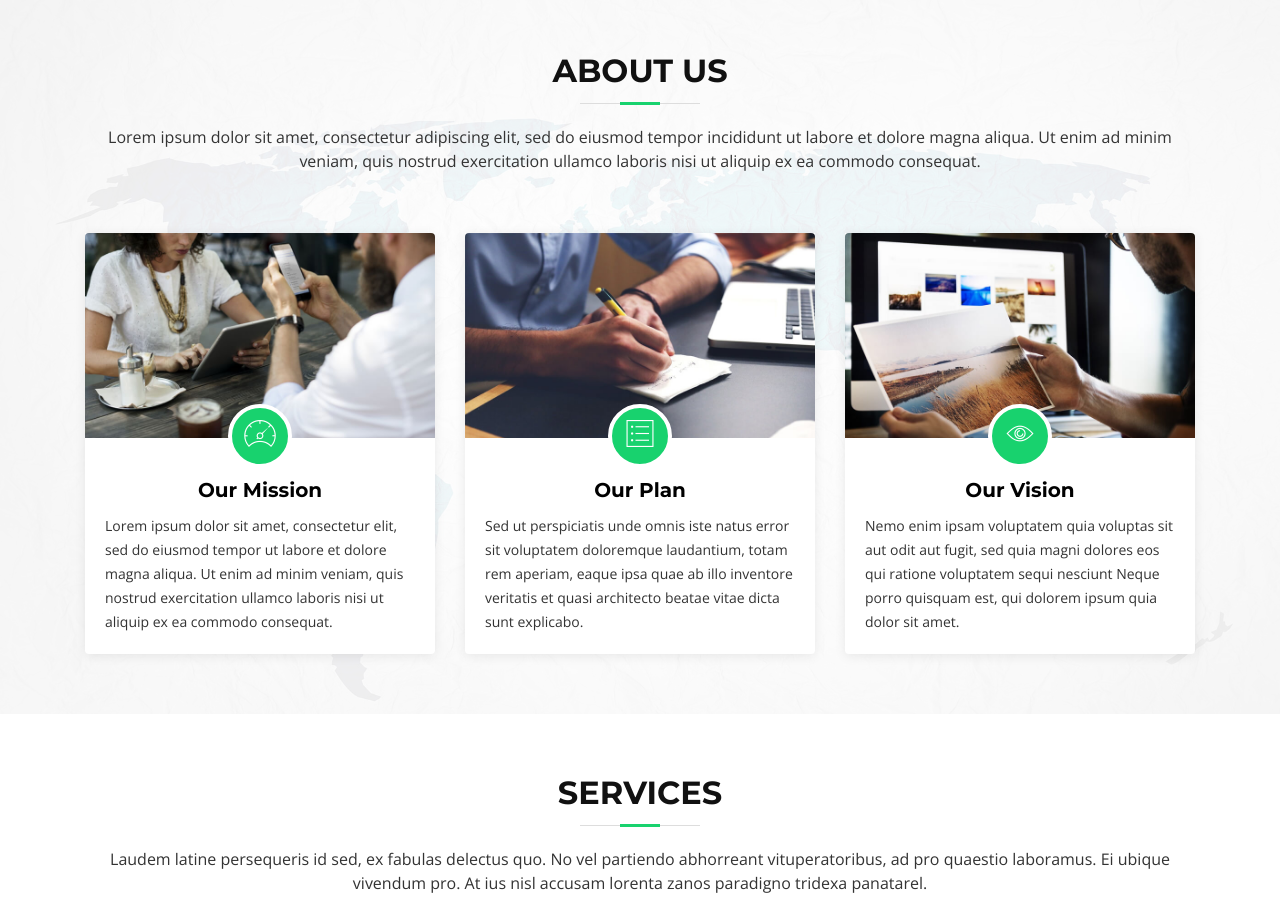
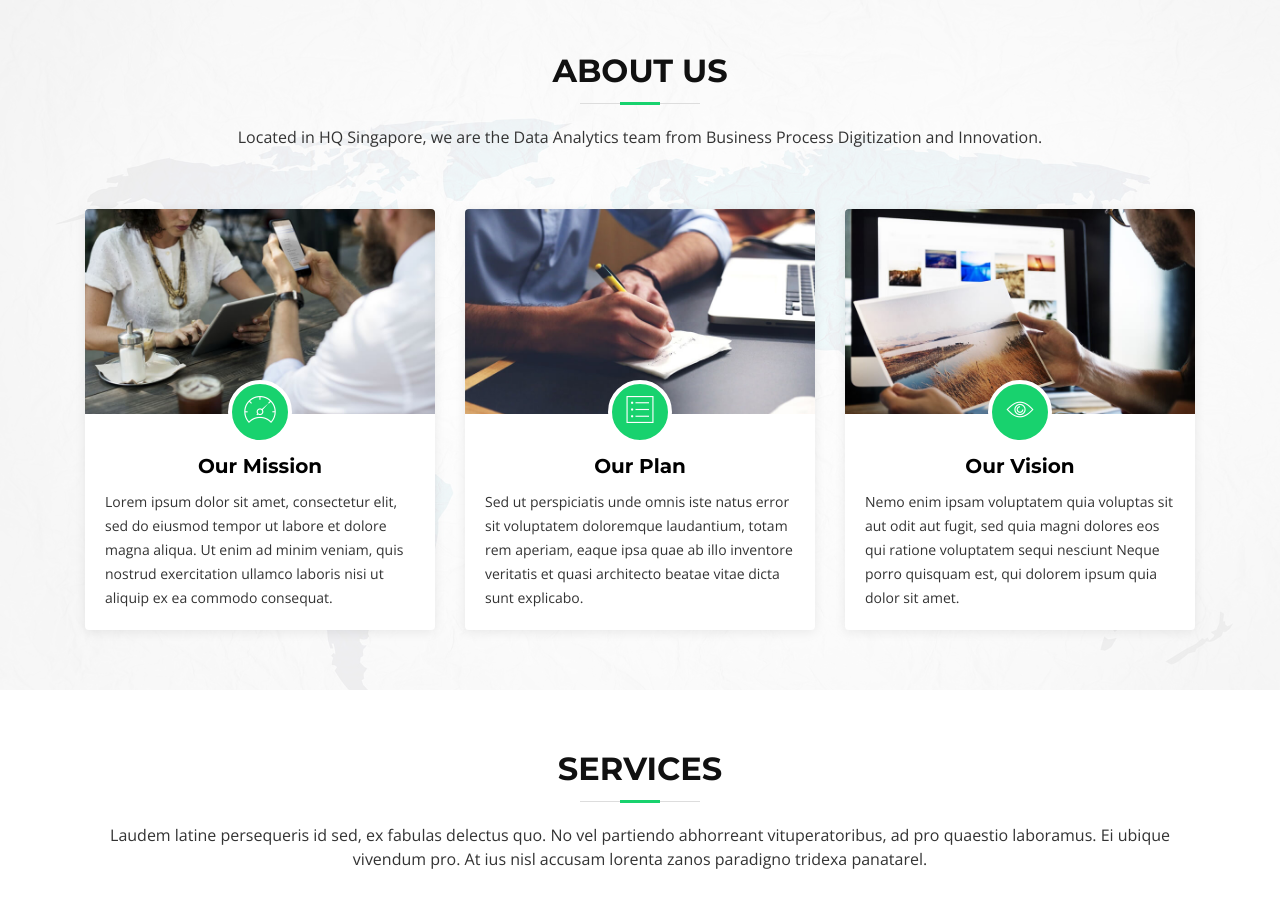
Before and after one commit to TALAnalytics/TALAnalytics, a plain HTML site: page index.html in a window 1280 px wide. Shown: the part 1040-1954 px from the top of the page. Drawn offline with nearby package versions, Linux system fonts and the light colour scheme; a script that the page names is missing; files whose address does not match are found by name.

Commit message:
Changed about us

```diff
--- a/index.html
+++ b/index.html
@@ -192,7 +192,7 @@
 
         <header class="section-header">
           <h3>About Us</h3>
-          <p>Lorem ipsum dolor sit amet, consectetur adipiscing elit, sed do eiusmod tempor incididunt ut labore et dolore magna aliqua. Ut enim ad minim veniam, quis nostrud exercitation ullamco laboris nisi ut aliquip ex ea commodo consequat.</p>
+          <p>Located in HQ Singapore, we are the Data Analytics team from Business Process Digitization and Innovation.</p>
         </header>
 
         <div class="row about-cols">
```
